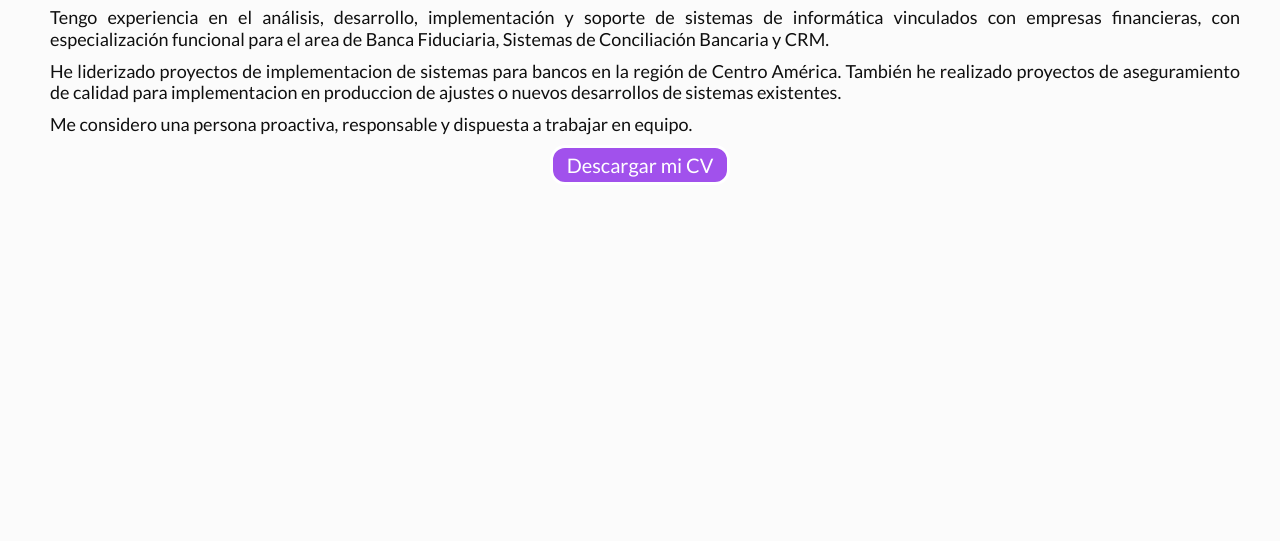
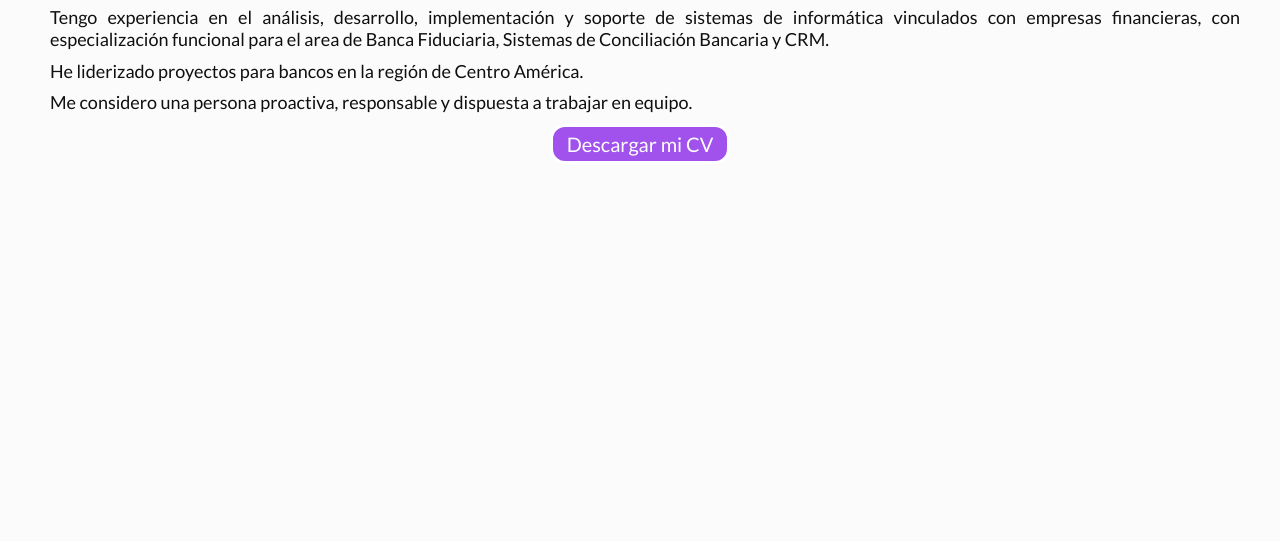
Before and after one commit to Mariabelfort/mi-proyecto, a plain HTML site: page index.html in a window 1280 px wide. Shown: the part 259-800 px from the top of the page. Drawn offline with Linux system fonts and the light colour scheme.

Commit message:
cambios 29-4 7:30

```diff
--- a/index.html
+++ b/index.html
@@ -26,7 +26,7 @@
             <h1>Hola! Soy Maria Belfort</h1>
             <p>Tengo experiencia en el análisis, desarrollo, implementación y soporte de sistemas de informática vinculados
                 con empresas financieras, con especialización funcional para el area de Banca Fiduciaria, Sistemas de Conciliación Bancaria y CRM. </p>
-            <p>He liderizado proyectos de implementacion de sistemas para bancos en la región de Centro América. También he realizado proyectos de aseguramiento de calidad para implementacion en produccion de ajustes o nuevos desarrollos de sistemas existentes. </P>
+            <p>He liderizado proyectos para bancos en la región de Centro América.  </P>
             <P>Me considero una persona proactiva, responsable y dispuesta a trabajar en equipo.</P>
             </p>
         </div>
```
